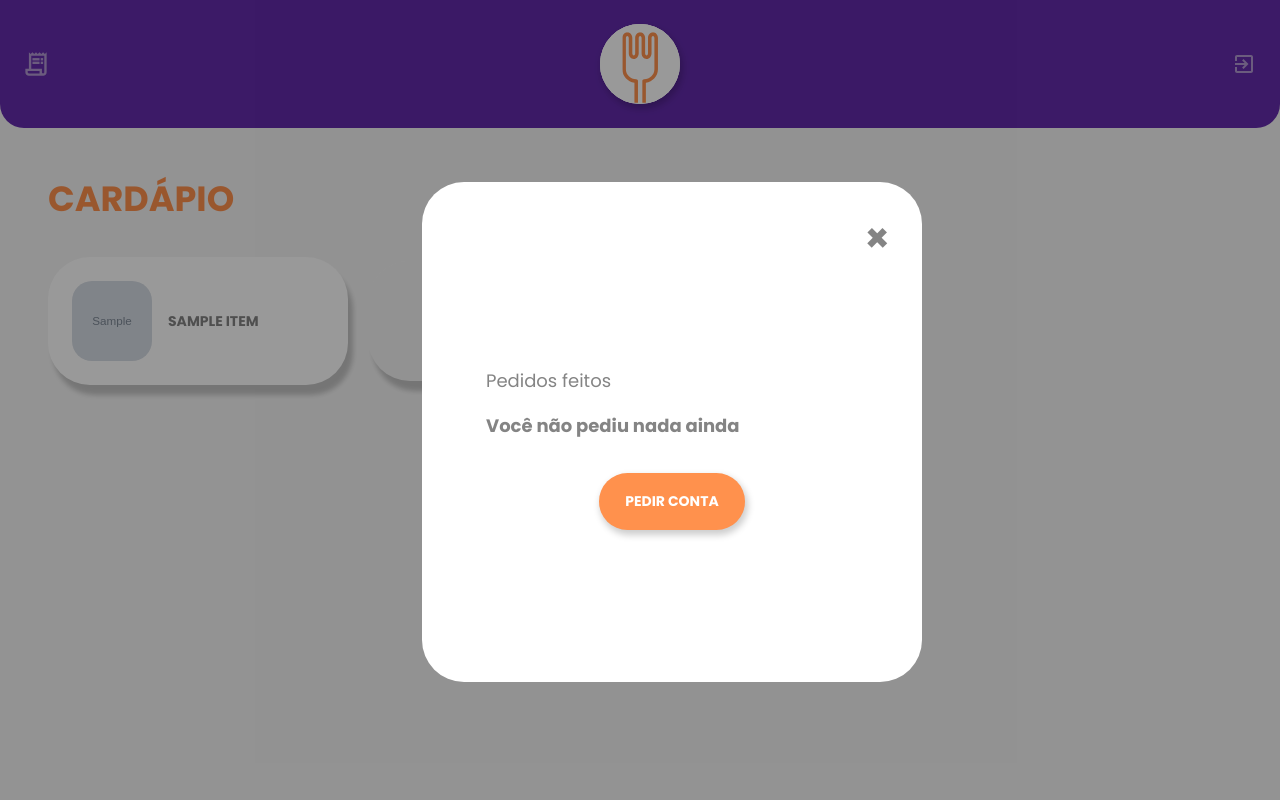
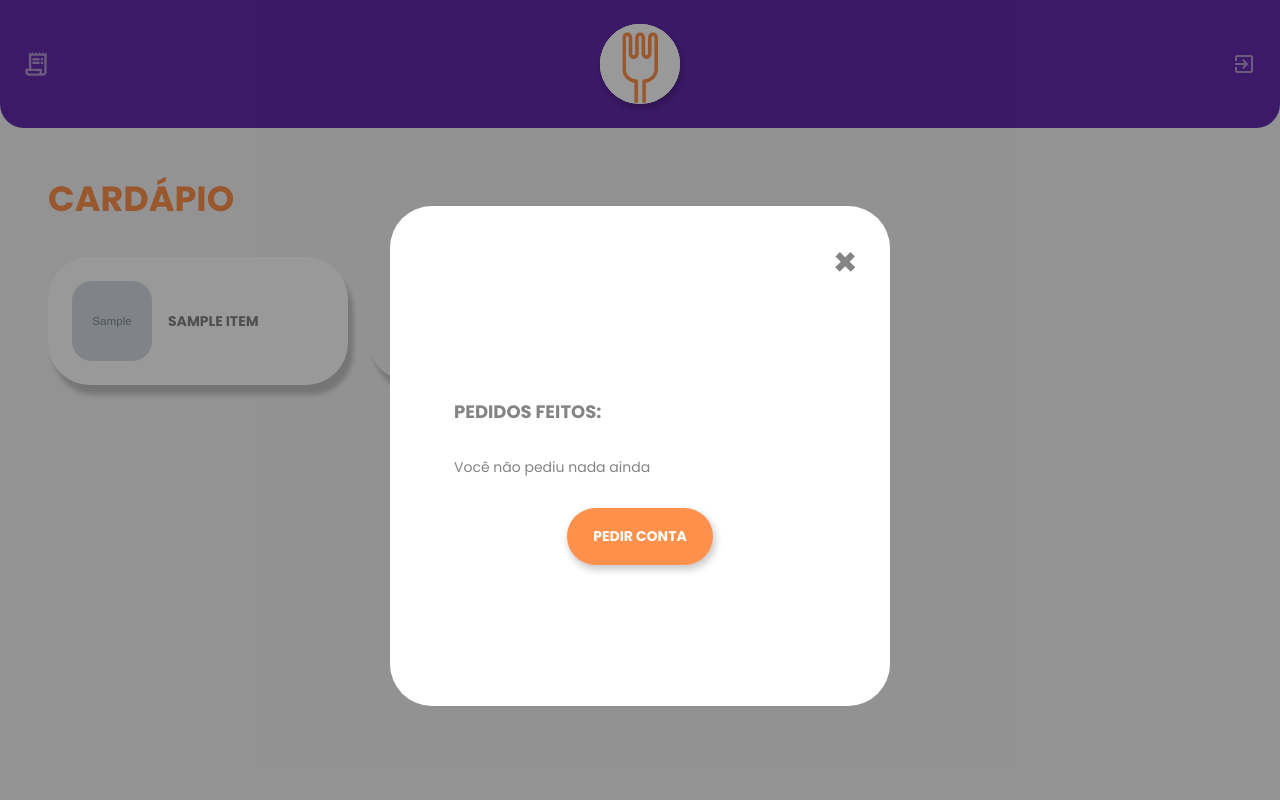
Before and after one commit to Henrique-BO/GARFO, a Django app: page /cardapio/ in a window 1280 px wide, after a click that opens the changed part. Run offline with Django 3.2, Linux system fonts and the light colour scheme; a user stored in the database is signed in; tables that the repository leaves empty hold one stand-in row (values such as "Sample post"); grey boxes marked "Sample" are stand-in pictures.

Commit message:
Alterar estilos de modal responsivo

```diff
--- a/pedidos/templates/pedidos/cardapio.html
+++ b/pedidos/templates/pedidos/cardapio.html
@@ -31,16 +31,16 @@ GARFO
                 </div>
                 <div class="modal-body">
                     {% if pode_pedir %}
-                        Pedidos feitos
+                        <p class="modal-title-conta">Pedidos feitos:</p>
                         {% if pedidos %}
                             <ul>
                                 {% for pedido in pedidos %}
                                     <li>{{ pedido.item.nome }}: R${{ pedido.item.preco|floatformat:2 }}</li>
                                 {% endfor %}
                             </ul>
-                            <p>Total: R${{ total|floatformat:2 }}</p>
+                            <p class="item-price">Total: R${{ total|floatformat:2 }}</p>
                         {% else %}
-                            <p>Você não pediu nada ainda</p>
+                            <p class="modal-text">Você não pediu nada ainda</p>
                         {% endif %}
                         <form method="POST" action="{% url 'pedidos:pedir_conta' %}">
                             {% csrf_token %}
@@ -49,14 +49,14 @@ GARFO
                     {% endif %}
 
                     {% if conta %}
-                        <p>Conta aberta:</p>
+                        <p class="modal-title-conta">Conta aberta:</p>
                         <ul>
                             {% for pedido in conta.pedido_set.all %}
                                 <li>{{ pedido.item.nome }}: R${{ pedido.item.preco|floatformat:2 }}</li>
                             {% endfor %}
                         </ul>
 
-                        <p>Total: R${{ total|floatformat:2 }}</p>
+                        <p class="item-price">Total: R${{ total|floatformat:2 }}</p>
                     {% endif %}
                 </div>
             </div>
@@ -91,7 +91,7 @@ GARFO
                             <p class="modal-title">{{ item.nome }}</p>
                             {% if user.cliente %}
                                 <p class="modal-text">{{ item.descricao }}</p>
-                                <p class="modal-text item-price">Preço: R${{ item.preco|stringformat:".2f" }}</p>
+                                <p class="modal-text item-price">Preço: R${{ item.preco|floatformat:2 }}</p>
                                 {% if pode_pedir %}
                                     <form method="POST" action="{% url 'pedidos:fazer_pedido' item.id %}">
                                         {% csrf_token %}
@@ -120,7 +120,7 @@ GARFO
 
                                     <div>
                                         <label for="id_preco">Preço: </label>
-                                        <input type="number" step="any" name="preco" required id="id_preco" value='{{ item.preco|stringformat:".2f" }}'>
+                                        <input type="number" step="any" name="preco" required id="id_preco" value='{{ item.preco|floatformat:2 }}'>
                                     </div>
 
                                     <div>
@@ -162,7 +162,7 @@ GARFO
                         <p style="cursor:pointer;" onclick="document.getElementById('modal-add-item').style.display='none'" class="close-button">&times</p>
                     </div>
                     <div class="modal-body">
-                        <p class="modal-title modal-title-mesa">Adicionar item</p>
+                        <p class="modal-title modal-title-mesa">Novo item</p>
 
                         <form method="POST" action="{% url 'pedidos:create_item' %}">
                             {% csrf_token %}
@@ -173,7 +173,7 @@ GARFO
 
                             <div>
                                 <label for="id_preco">Preço: </label>
-                                <input type="number" step="any" name="preco" required id="id_preco" value='{{ item.preco|stringformat:".2f" }}'>
+                                <input type="number" step="any" name="preco" required id="id_preco" value='{{ item.preco|floatformat:2 }}'>
                             </div>
 
                             <div>
@@ -192,7 +192,7 @@ GARFO
                                 <input type="checkbox" name="disponivel" id="id_disponivel" {% if item.disponivel %} checked {% endif %}>
                             </div>
 
-                            <button type="submit">ATUALIZAR</button>
+                            <button type="submit">CRIAR</button>
                         </form>
                     </div>
                 </div>
@@ -239,7 +239,7 @@ GARFO
 
                                     <div>
                                         <label for="id_preco">Preço: </label>
-                                        <input type="number" step="any" name="preco" required id="id_preco" value='{{ item.preco|stringformat:".2f" }}'>
+                                        <input type="number" step="any" name="preco" required id="id_preco" value='{{ item.preco|floatformat:2 }}'>
                                     </div>
 
                                     <div>
--- a/pedidos/templates/pedidos/list_contas.html
+++ b/pedidos/templates/pedidos/list_contas.html
@@ -46,14 +46,14 @@ Lista de contas | GARFO
                                     <p style="cursor:pointer;" onclick="document.getElementById('modal-conta-{{ conta.id }}').style.display='none'" class="close-button">&times</p>
                                 </div>
                                 <div class="modal-body">
-                                    <p>{{ conta }}:</p>
+                                    <p class="modal-title-conta">{{ conta }}:</p>
                                     <ul>
                                         {% for pedido in conta.pedido_set.all %}
                                             <li>{{ pedido.item.nome }}: R${{ pedido.item.preco|floatformat:2 }}</li>
                                         {% endfor %}
                                     </ul>
 
-                                    <p>Total: R${{ totais|get_item:conta.id|floatformat:2 }}</p>
+                                    <p class="item-price">Total: R${{ totais|get_item:conta.id|floatformat:2 }}</p>
 
                                     {% if user.garcom %}
                                         <form id="item-form" method="POST" action="{% url 'pedidos:pagar_conta' conta.id %}">
--- a/pedidos/templates/pedidos/list_mesas.html
+++ b/pedidos/templates/pedidos/list_mesas.html
@@ -90,7 +90,7 @@ Lista de Mesas | GARFO
                         <p style="cursor:pointer;" onclick="document.getElementById('modal-add-mesa').style.display='none'" class="close-button">&times</p>
                     </div>
                     <div class="modal-body">
-                        <p class="modal-title modal-title-mesa">Adicionar mesa</p>
+                        <p class="modal-title modal-title-mesa">Nova mesa</p>
                             <form method="POST" action="{% url 'pedidos:create_mesa' %}">
                                 {% csrf_token %}
                                 <div>
@@ -108,7 +108,7 @@ Lista de Mesas | GARFO
                                     <input type="checkbox" name="disponivel" id="id_disponivel" {% if mesa.disponivel %} checked {% endif %} >
                                 </div>
 
-                                <button type="submit">ADICIONAR</button>
+                                <button type="submit">CRIAR</button>
                             </form>
                     </div>
                     </div>
--- a/static/style.css
+++ b/static/style.css
@@ -322,9 +322,8 @@
   z-index: 3;
   margin: 4vh;
   position: fixed;
-  left: 50%;
-  top: 50%;
-  transform: translate(-50%, -50%);
+  left: calc(50% - 250px - 4vh);
+  top: calc(50% - 250px + 3vh);
   width: 500px;
   height: 500px;
   overflow-y: initial;
@@ -446,6 +447,11 @@
   margin: 0;
   font-size: 18px!important;
   align-self: center;
+}
+
+.modal .modal-title-conta {
+  text-transform: uppercase;
+  padding: 8px;
 }
 
 .modal .modal-text {
```
Also changed, not shown: other parts of static/style.css (+32 -1 lines).
